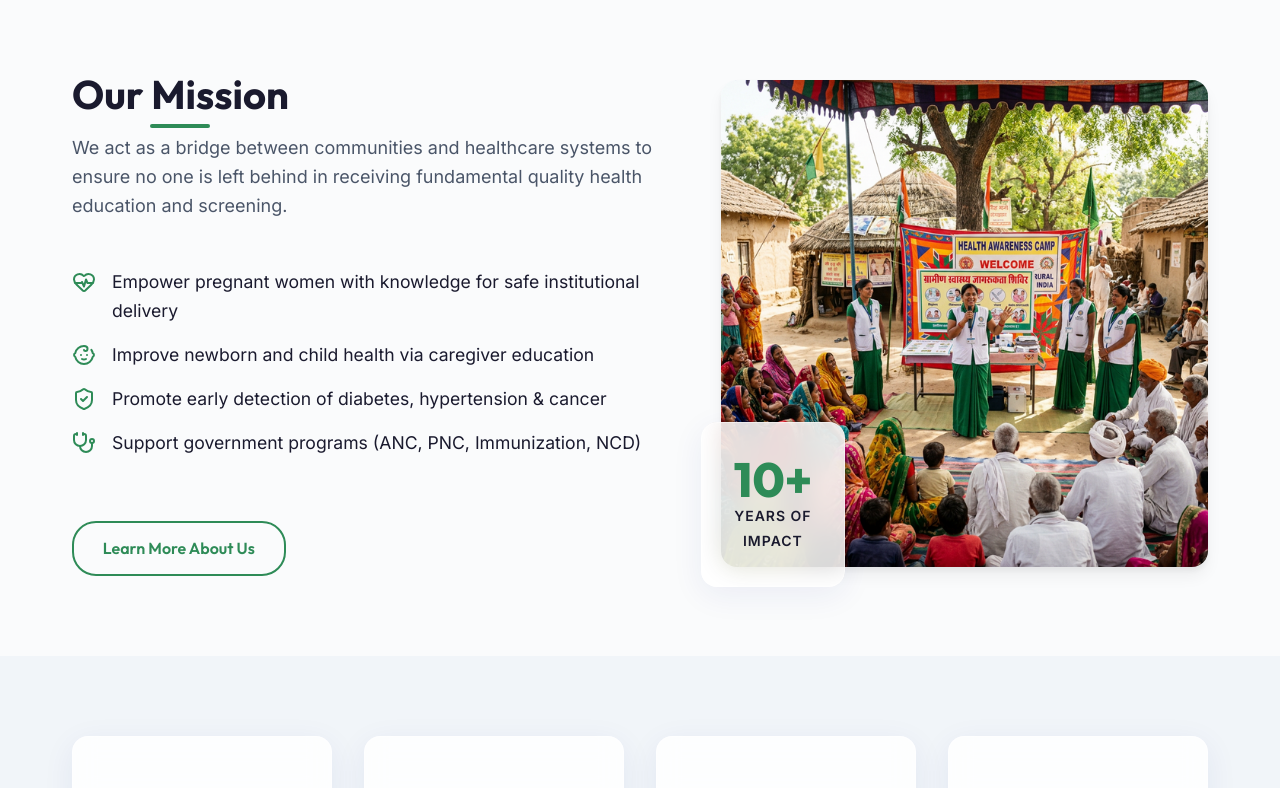
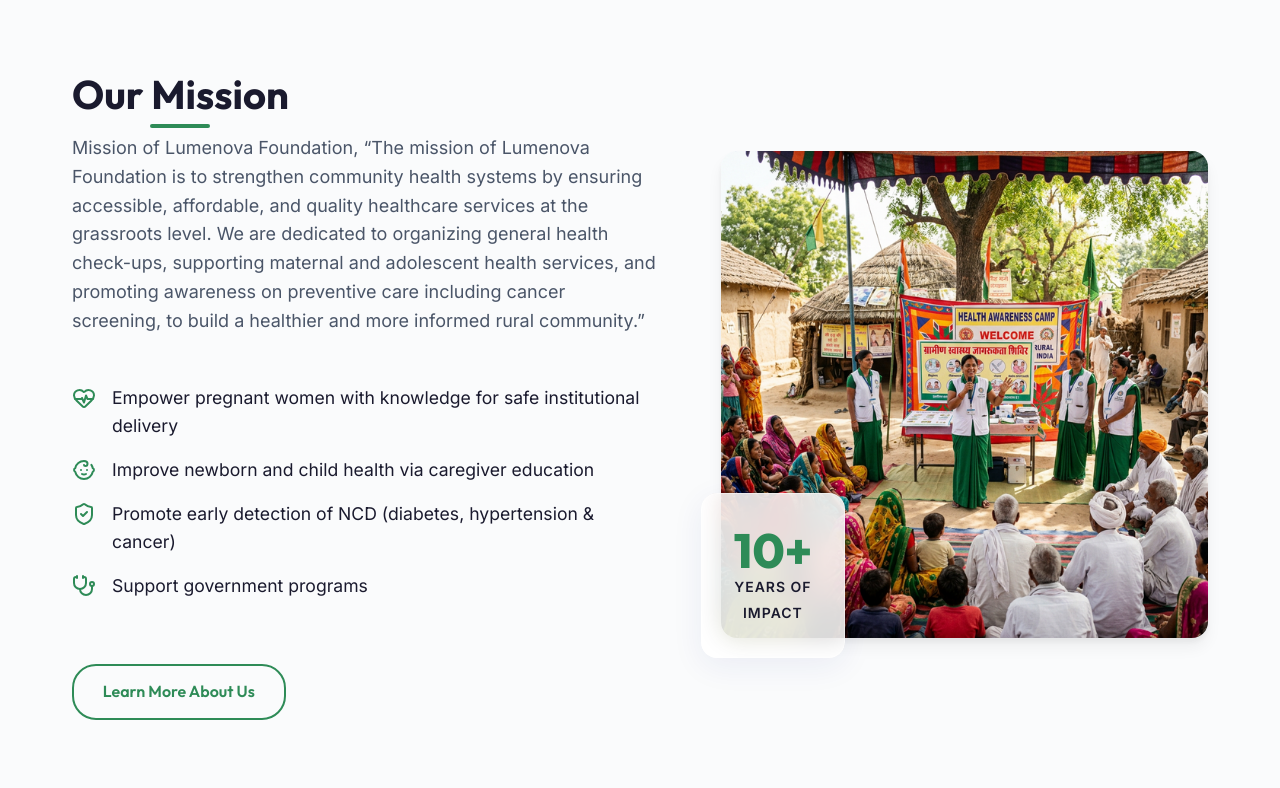
Before and after one commit to Hardikk1308/LN-foundation, a React (Vite) app: page / in a window 1280 px wide. Shown: the part 730-1518 px from the top of the page. Built offline with nearby package versions, Linux system fonts and the light colour scheme.

Commit message:
homepage update

```diff
--- a/src/pages/Home.tsx
+++ b/src/pages/Home.tsx
@@ -30,12 +30,14 @@ const Home = () => {
           <div className="mission-grid">
             <div className="mission-content">
               <h2 className="title">Our Mission</h2>
-              <p className="subtitle">We act as a bridge between communities and healthcare systems to ensure no one is left behind in receiving fundamental quality health education and screening.</p>
+              <p className="subtitle">Mission of Lumenova Foundation,
+“The mission of Lumenova Foundation is to strengthen community health systems by ensuring accessible, affordable, and quality healthcare services at the grassroots level.
+We are dedicated to organizing general health check-ups, supporting maternal and adolescent health services, and promoting awareness on preventive care including cancer screening, to build a healthier and more informed rural community.”</p>
               <ul className="mission-list">
                 <li><HeartPulse className="mission-icon" /> Empower pregnant women with knowledge for safe institutional delivery</li>
                 <li><Baby className="mission-icon" /> Improve newborn and child health via caregiver education</li>
-                <li><ShieldCheck className="mission-icon" /> Promote early detection of diabetes, hypertension & cancer</li>
-                <li><Stethoscope className="mission-icon" /> Support government programs (ANC, PNC, Immunization, NCD)</li>
+                <li><ShieldCheck className="mission-icon" /> Promote early detection of NCD (diabetes, hypertension & cancer)</li>
+                <li><Stethoscope className="mission-icon" /> Support government programs </li>
               </ul>
               <Link to="/about" className="btn btn-outline mt-2">Learn More About Us</Link>
             </div>
```
